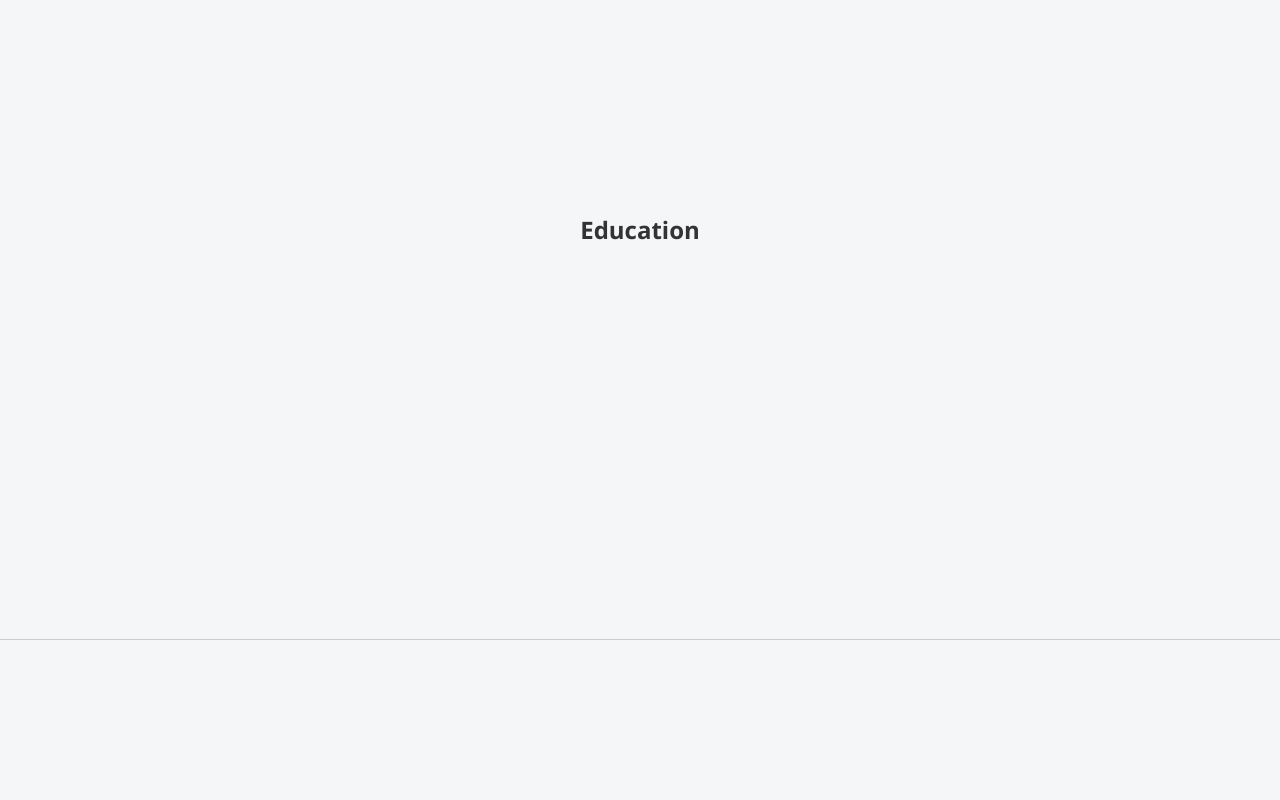
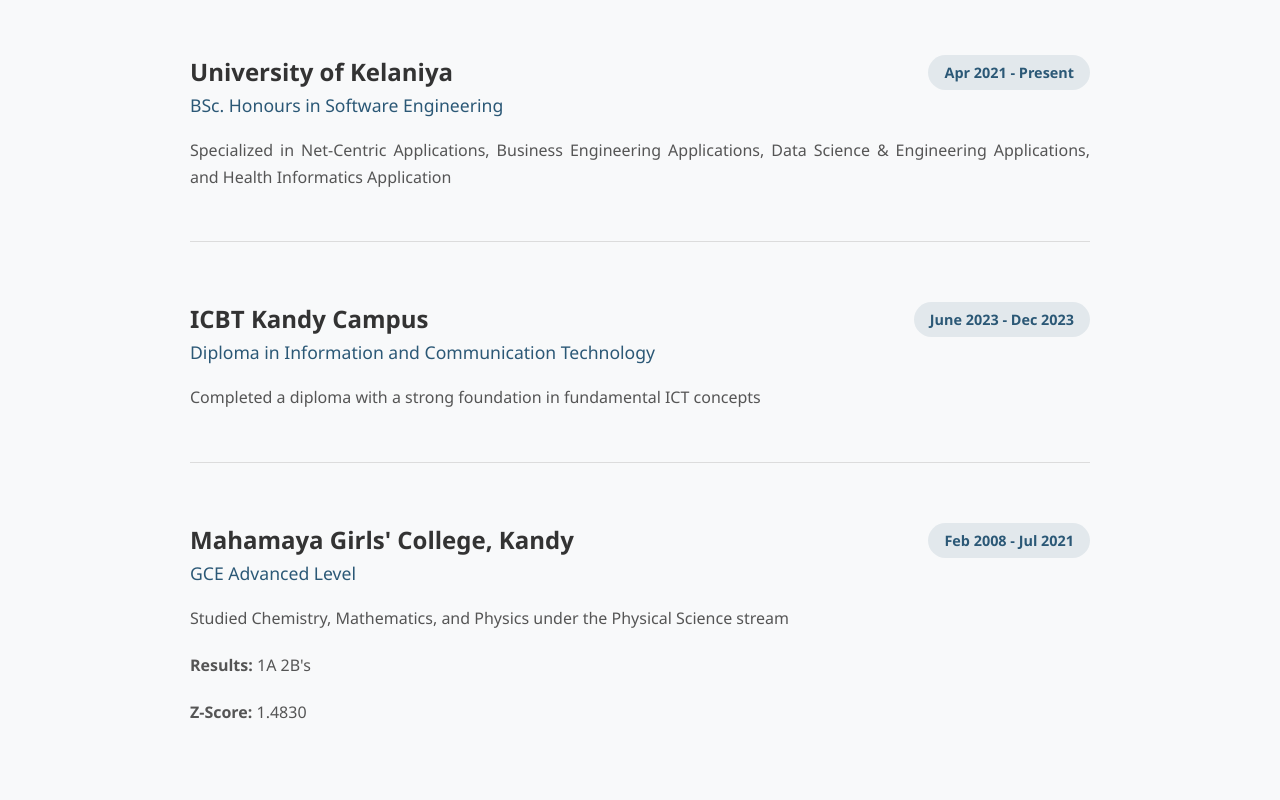
Before and after one commit to Dinuja937/my-portfolio, a React (Vite) app: page / in a window 1280 px wide. Shown: the part 1680-2480 px from the top of the page. Built offline with nearby package versions, Linux system fonts and the light colour scheme.

Commit message:
Add education section

```diff
--- a/src/App.jsx
+++ b/src/App.jsx
@@ -2,6 +2,7 @@
 import Navbar from './components/Navbar/Navbar';
 import Hero from './components/Hero/Hero';
 import About from './components/About/About';
+import Education from './components/Education/Education';
 
 function App() {
   return (
@@ -9,10 +10,7 @@
       <Navbar />
       <Hero />
       <About />
-
-      <section id="education" className="section-placeholder">
-        <h2>Education</h2>
-      </section>
+      <Education />
 
       <section id="skills" className="section-placeholder">
         <h2>Skills</h2>
--- /dev/null
+++ b/src/components/Education/Education.css
@@ -0,0 +1,92 @@
+.education-section {
+  padding: 80px 20px;
+  background-color: #f8f9fa; /* slightly different background from about section */
+  display: flex;
+  justify-content: center;
+  min-height: calc(100vh - 80px);
+  align-items: center;
+}
+
+.education-container {
+  max-width: 900px;
+  width: 100%;
+}
+
+.education-timeline {
+  display: flex;
+  flex-direction: column;
+  gap: 30px;
+  margin-top: 40px;
+}
+
+.education-card {
+  background-color: transparent;
+  padding: 30px 0;
+  border-bottom: 1px solid #dcdcdc;
+  transition: transform 0.3s ease;
+}
+
+.education-card:last-child {
+  border-bottom: none;
+}
+
+.education-card:hover {
+  transform: translateX(10px);
+}
+
+.education-header {
+  display: flex;
+  align-items: flex-start;
+  justify-content: space-between;
+  margin-bottom: 20px;
+  flex-wrap: wrap;
+  gap: 15px;
+}
+
+.education-titles {
+  flex: 1;
+}
+
+.institution {
+  font-size: 1.5rem;
+  color: #333;
+  margin-bottom: 5px;
+}
+
+.degree {
+  font-size: 1.1rem;
+  color: #2b5876;
+  font-weight: 500;
+}
+
+.duration-badge {
+  background-color: rgba(43, 88, 118, 0.1);
+  color: #2b5876;
+  padding: 8px 16px;
+  border-radius: 50px;
+  font-size: 0.9rem;
+  font-weight: 600;
+  white-space: nowrap;
+}
+
+.education-body {
+  padding-left: 0;
+}
+
+.education-desc {
+  color: #555;
+  line-height: 1.7;
+  margin-bottom: 20px;
+  text-align: justify;
+}
+
+
+@media screen and (max-width: 768px) {
+  .education-header {
+    flex-direction: column;
+  }
+
+  .duration-badge {
+    align-self: flex-start;
+  }
+}
--- /dev/null
+++ b/src/components/Education/Education.jsx
@@ -0,0 +1,79 @@
+import './Education.css';
+
+function Education() {
+  const educationData = [
+    {
+      id: 1,
+      edu_level: "BSc. Honours in Software Engineering",
+      institution: "University of Kelaniya",
+      duration: "Apr 2021 - Present",
+      description: "Specialized in Net-Centric Applications, Business Engineering Applications, Data Science & Engineering Applications, and Health Informatics Application",
+    },
+
+    {
+      id: 2,
+      edu_level: "Diploma in Information and Communication Technology",
+      institution: "ICBT Kandy Campus",
+      duration: "June 2023 - Dec 2023",
+      description: "Completed a diploma with a strong foundation in fundamental ICT concepts"
+    },
+
+    {
+      id: 3,
+      edu_level: "GCE Advanced Level",
+      institution: "Mahamaya Girls' College, Kandy",
+      duration: "Feb 2008 - Jul 2021",
+      description: "Studied Chemistry, Mathematics, and Physics under the Physical Science stream",
+      results: "1A 2B's",
+      z_score: "1.4830",
+    },
+
+  ];
+
+  return (
+    <section id="education" className="education-section">
+      <div className="education-container">
+        <h2 className="section-title">Education</h2>
+
+        <div className="education-timeline">
+          {educationData.map((item) => (
+            <div key={item.id} className="education-card fade-in-up">
+              <div className="education-header">
+                <div className="education-titles">
+                  <h3 className="institution">{item.institution}</h3>
+                  <h4 className="degree">{item.edu_level}</h4>
+                </div>
+                <div className="duration-badge">{item.duration}</div>
+              </div>
+
+              <div className="education-body">
+                {item.description && <p className="education-desc">{item.description}</p>}
+
+                {item.results && (
+                  <p className="education-desc"><strong>Results:</strong> {item.results}</p>
+                )}
+
+                {item.z_score && (
+                  <p className="education-desc"><strong>Z-Score:</strong> {item.z_score}</p>
+                )}
+
+                {item.domains && (
+                  <>
+                    <h5 className="domains-title">Specialized Domains:</h5>
+                    <ul className="domains-list">
+                      {item.domains.map((domain, index) => (
+                        <li key={index} className="domain-item">{domain}</li>
+                      ))}
+                    </ul>
+                  </>
+                )}
+              </div>
+            </div>
+          ))}
+        </div>
+      </div>
+    </section>
+  );
+}
+
+export default Education;
```
